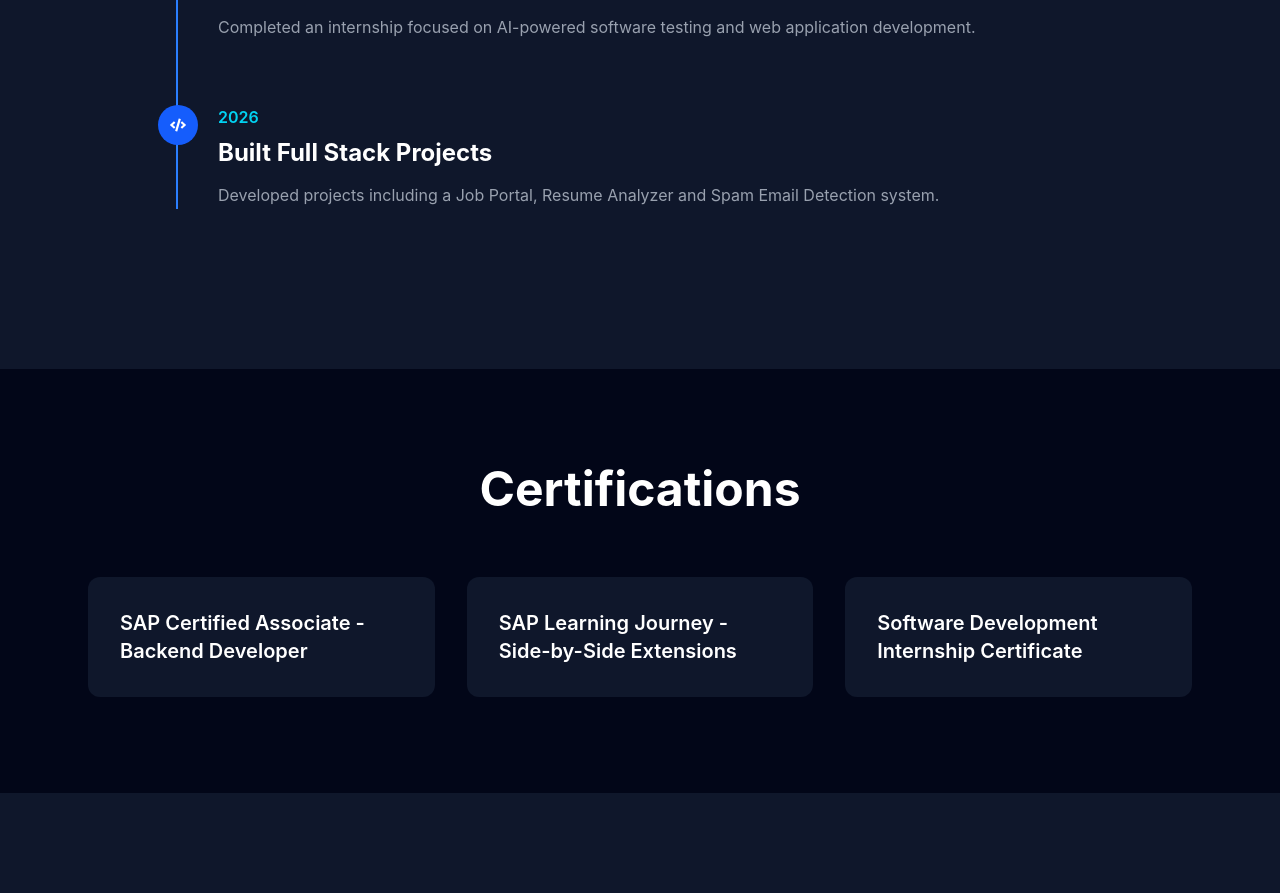
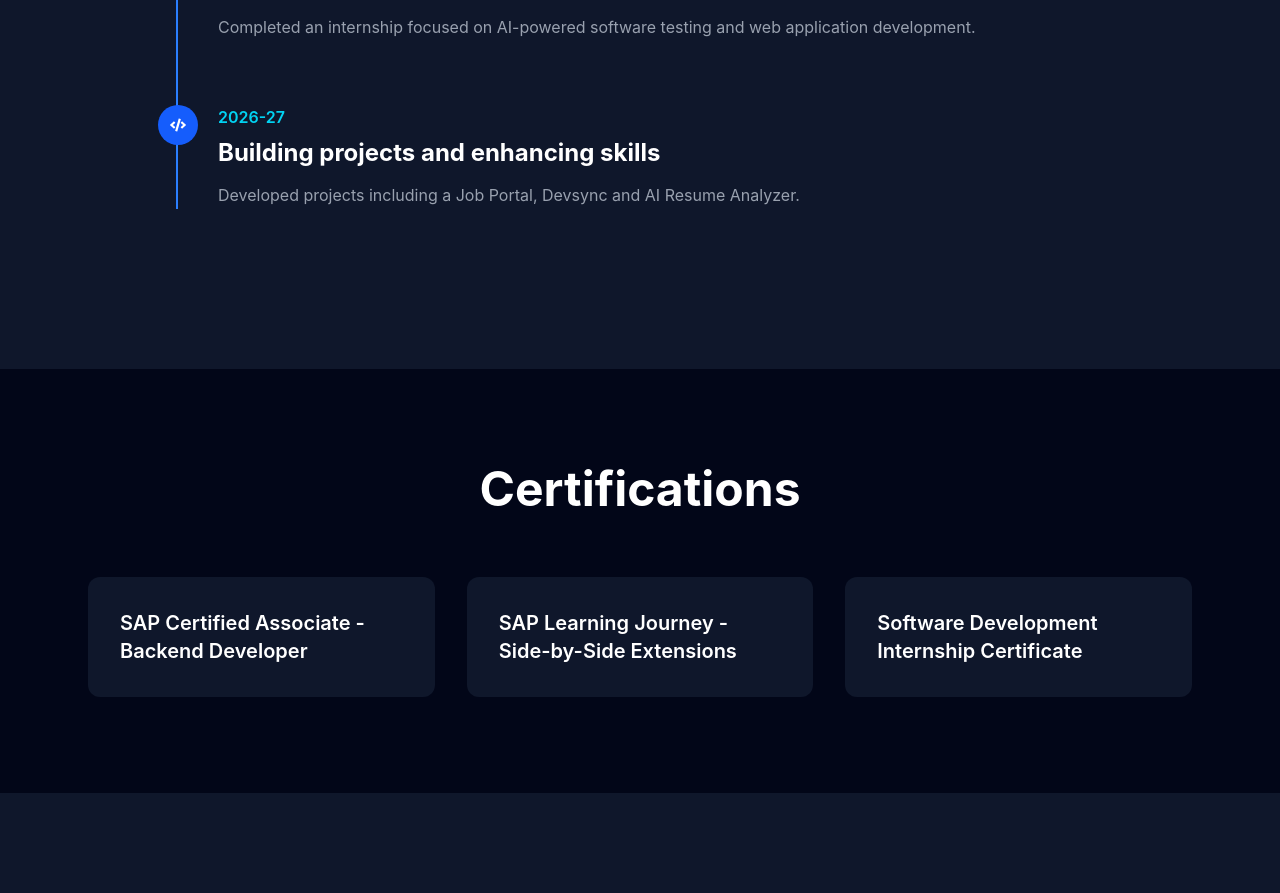
Before and after one commit to HarshAwasth-i/Portfolio, a React (Vite) app: page / in a window 1280 px wide. Shown: the part 3661-4554 px from the top of the page. Built offline with nearby package versions, Linux system fonts and the light colour scheme.

Commit message:
Updated the experience section

```diff
--- a/src/components/Experience.jsx
+++ b/src/components/Experience.jsx
@@ -16,11 +16,11 @@ const timeline = [
       "Completed an internship focused on AI-powered software testing and web application development.",
   },
   {
-    year: "2026",
-    title: "Built Full Stack Projects",
+    year: "2026-27",
+    title: "Building projects and enhancing skills",
     icon: <FaCode />,
     description:
-      "Developed projects including a Job Portal, Resume Analyzer and Spam Email Detection system.",
+      "Developed projects including a Job Portal, Devsync and AI Resume Analyzer.",
   },
 ];
 
```
